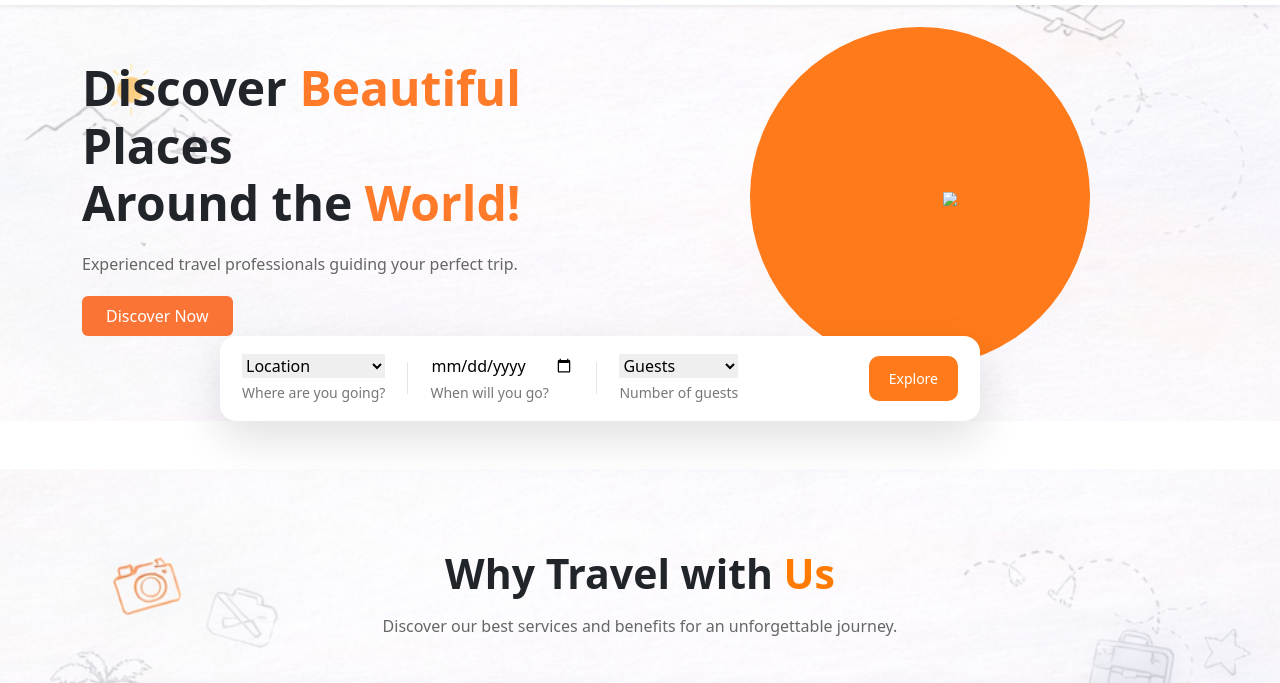
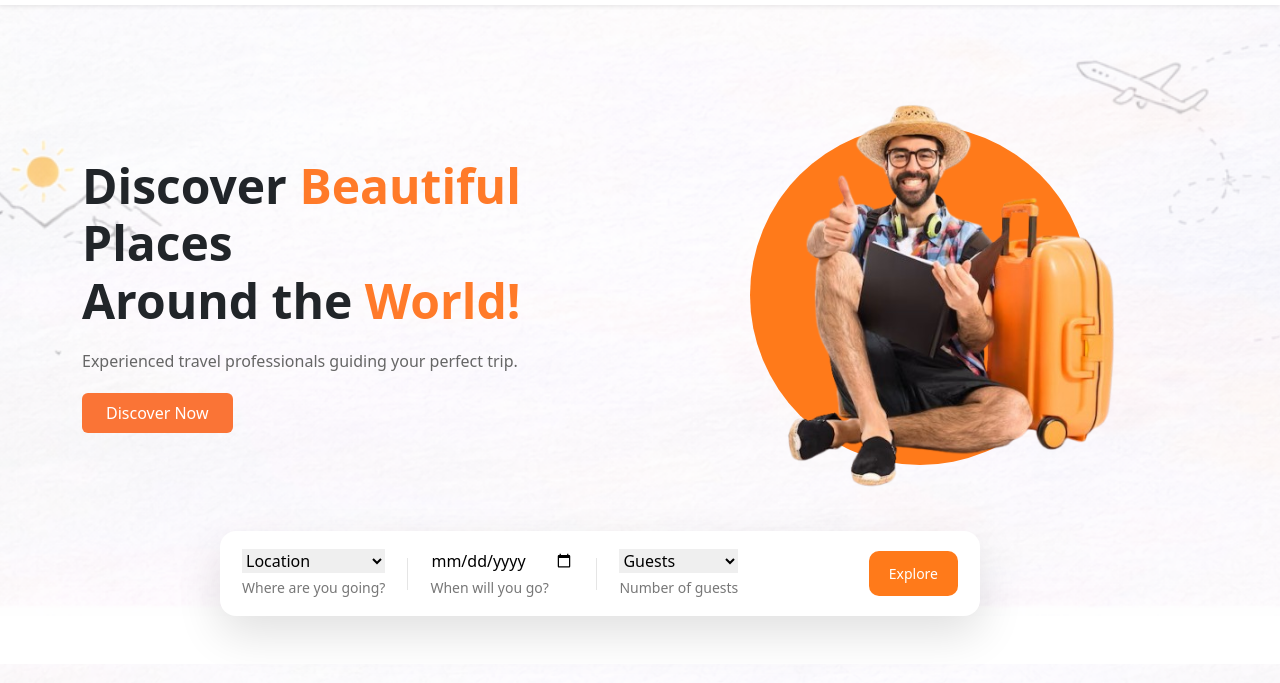
Before and after one commit to HolyEvans25/Module1-End-Assignment, a plain HTML site: page index.html in a window 1280 px wide. Shown: the part 61-744 px from the top of the page. Drawn offline with nearby package versions, Linux system fonts and the light colour scheme.

Commit message:
Module1-End Assignment Travel Web App Landing Page

```diff
--- a/index.html
+++ b/index.html
@@ -92,7 +92,7 @@
 
                     <div class="col-lg-6 text-center position-relative">
                         <div class="hero-shape"></div>
-                        <img src="Images/" class="hero-image img-fluid">
+                        <img src="Images/hero image 1.png" class="hero-image img-fluid">
                     </div>
 
                 </div>
```
